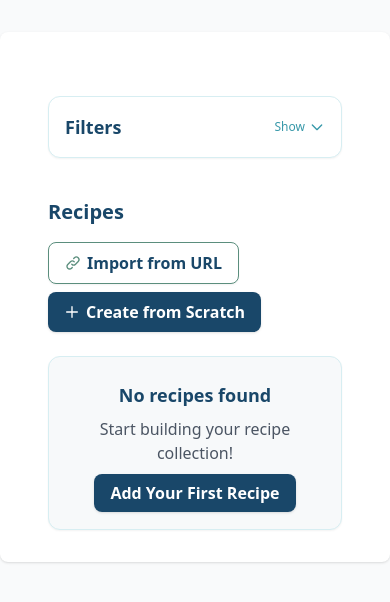
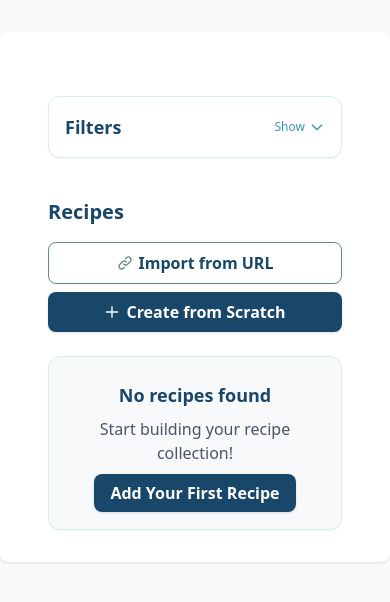
Before and after one commit to soehlert/KitchenClip, a Django app: page / in a window 390 px wide. Shown: the part 62-664 px from the top of the page. Run offline with Django 5.2, Linux system fonts and the light colour scheme; data that the repository does not hold is empty; parts of the project's set-up code (start-up, migrations or seed data) failed here and were passed over; some libraries are stand-ins or nearby versions.

Commit message:
style(ux): collapse filters by default on mobile and equalize action button widths
- Ensure filter box is always collapsed by default on mobile screens
- Set action buttons (Import from URL / Create from Scratch) to match width across mobile and desktop

```diff
--- a/templates/recipes/recipe_list.html
+++ b/templates/recipes/recipe_list.html
@@ -18,15 +18,15 @@
           </div>
           <button type="button" id="filters-toggle-btn"
             class="text-xs text-[#3798A9] hover:text-[#194769] font-medium flex items-center gap-1 focus:outline-none transition-colors"
-            aria-expanded="{% if request.GET.time_range or request.GET.tags %}true{% else %}false{% endif %}"
+            aria-expanded="false"
             aria-controls="filter-form-container">
-            <span id="filters-toggle-text">{% if not request.GET.time_range and not request.GET.tags %}<span class="lg:hidden">Show</span><span class="hidden lg:inline">Hide</span>{% else %}Hide{% endif %}</span>
-            <svg id="filters-toggle-icon" class="w-4 h-4 transition-transform duration-200 transform {% if not request.GET.time_range and not request.GET.tags %}rotate-0 lg:rotate-180{% else %}rotate-180{% endif %}" fill="none" stroke="currentColor" viewBox="0 0 24 24">
+            <span id="filters-toggle-text"><span class="lg:hidden">Show</span><span class="hidden lg:inline">Hide</span></span>
+            <svg id="filters-toggle-icon" class="w-4 h-4 transition-transform duration-200 transform rotate-0 lg:rotate-180" fill="none" stroke="currentColor" viewBox="0 0 24 24">
               <path stroke-linecap="round" stroke-linejoin="round" stroke-width="2" d="M19 9l-7 7-7-7"></path>
             </svg>
           </button>
         </div>
-        <div id="filter-form-container" class="{% if not request.GET.time_range and not request.GET.tags %}hidden lg:block{% endif %} mt-4">
+        <div id="filter-form-container" class="hidden lg:block mt-4">
         <form method="get" class="space-y-4">
           {% if request.GET.search %}
           <input type="hidden" name="search" value="{{ request.GET.search }}">
@@ -109,20 +109,20 @@
           <span class="text-base sm:text-lg font-normal text-gray-600">({{ page_obj.paginator.count }} total)</span>
           {% endif %}
         </h1>
-        <div class="flex flex-wrap items-center gap-2 sm:gap-3">
+        <div class="flex flex-col sm:flex-row items-stretch sm:items-center gap-2 sm:gap-3 w-full sm:w-auto">
           <a href="{% url 'recipes:add_recipe' %}"
-            class="bg-white hover:bg-[#F7F9FA] text-[#194769] border border-[#5B8E7D] font-semibold px-4 py-2 rounded-lg shadow-sm transition text-center flex items-center gap-1.5">
+            class="w-full sm:w-52 bg-white hover:bg-[#F7F9FA] text-[#194769] border border-[#5B8E7D] font-semibold px-4 py-2 rounded-lg shadow-sm transition text-center flex items-center justify-center gap-1.5">
             <svg xmlns="http://www.w3.org/2000/svg" class="w-4 h-4 text-[#5B8E7D]" fill="none" viewBox="0 0 24 24" stroke="currentColor">
               <path stroke-linecap="round" stroke-linejoin="round" stroke-width="2" d="M13.828 10.172a4 4 0 00-5.656 0l-4 4a4 4 0 105.656 5.656l1.102-1.101m-.758-4.899a4 4 0 005.656 0l4-4a4 4 0 00-5.656-5.656l-1.1 1.1" />
             </svg>
-            Import from URL
+            <span>Import from URL</span>
           </a>
           <a href="{% url 'recipes:scratch_add' %}"
-            class="bg-[#194769] hover:bg-[#5B8E7D] text-white font-semibold px-4 py-2 rounded-lg shadow transition text-center flex items-center gap-1.5">
+            class="w-full sm:w-52 bg-[#194769] hover:bg-[#5B8E7D] text-white font-semibold px-4 py-2 rounded-lg shadow transition text-center flex items-center justify-center gap-1.5">
             <svg xmlns="http://www.w3.org/2000/svg" class="w-4 h-4" fill="none" viewBox="0 0 24 24" stroke="currentColor">
               <path stroke-linecap="round" stroke-linejoin="round" stroke-width="2" d="M12 4v16m8-8H4" />
             </svg>
-            Create from Scratch
+            <span>Create from Scratch</span>
           </a>
         </div>
       </div>
```
